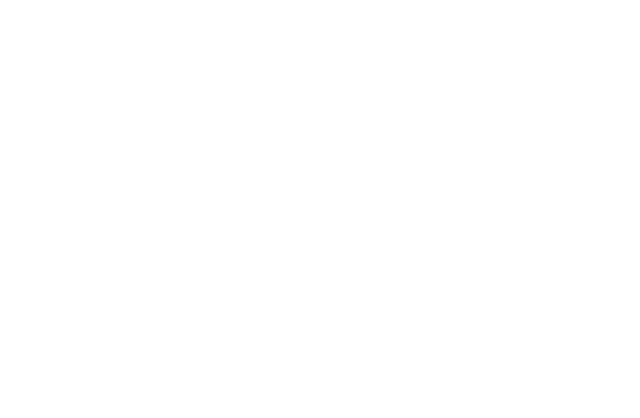
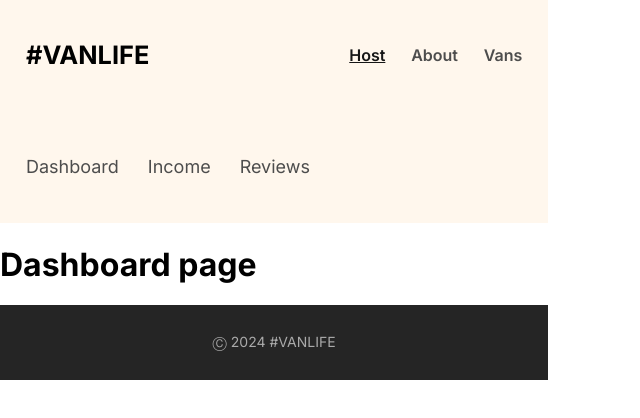
Before and after one commit to crcascr/React-Learning, a React (Create React App) app in the folder react-router/week-1/van-life-w1/: page /host in a window 1280 px wide. Before the commit this address had no page. Shown: the top 418 px of the page, without its empty margins (0-640 px from the left). Built offline with nearby package versions, Linux system fonts and the light colour scheme; what miragejs would draw is missing.

Commit message:
Nested routes implementation and host pages

```diff
--- /dev/null
+++ b/react-router/week-1/van-life-w1/src/components/Host/Dashboard.jsx
@@ -0,0 +1,11 @@
+import { Outlet } from "react-router-dom";
+
+function Dashboard(){
+    return(
+        <div className="dashboard">
+            <h1>Dashboard page</h1>
+        </div>
+    )
+}
+
+export default Dashboard
--- /dev/null
+++ b/react-router/week-1/van-life-w1/src/components/Host/Income.jsx
@@ -0,0 +1,9 @@
+function Income() {
+  return (
+    <div className="income">
+      <h1>Income goes here</h1>
+    </div>
+  );
+}
+
+export default Income;
--- /dev/null
+++ b/react-router/week-1/van-life-w1/src/components/Host/LayoutHost.jsx
@@ -0,0 +1,13 @@
+import { Outlet } from "react-router-dom";
+import NavBarHost from "./NavBarHost";
+
+function LayoutHost() {
+  return (
+    <>
+      <NavBarHost />
+      <Outlet />
+    </>
+  );
+}
+
+export default LayoutHost;
--- /dev/null
+++ b/react-router/week-1/van-life-w1/src/components/Host/NavBarHost.jsx
@@ -0,0 +1,14 @@
+import { Link} from "react-router-dom";
+
+function NavBarHost() {
+
+  return (
+    <nav className="navbarHost">
+      <Link className="navbarHost--link" to="/host">Dashboard</Link>
+      <Link className="navbarHost--link" to="/host/income">Income</Link>
+      <Link className="navbarHost--link" to="/host/reviews">Reviews</Link>
+    </nav>
+  );
+}
+
+export default NavBarHost;
--- /dev/null
+++ b/react-router/week-1/van-life-w1/src/components/Host/Reviews.jsx
@@ -0,0 +1,9 @@
+function Reviews() {
+    return (
+      <div className="reviews">
+        <h1>Reviews goes here</h1>
+      </div>
+    );
+  }
+
+  export default Reviews;
--- a/react-router/week-1/van-life-w1/src/components/NavBar.jsx
+++ b/react-router/week-1/van-life-w1/src/components/NavBar.jsx
@@ -21,6 +21,15 @@
           #VANLIFE
         </Link>
         <div className="navbar--others">
+          <Link
+            to="/host"
+            className={`navbar--link navbar--other ${
+              selectedLink === "host" ? "selected" : ""
+            }`}
+            onClick={() => setSelectedLink("host")}
+          >
+            Host
+          </Link>
           <Link
             to="/about"
             className={`navbar--link navbar--other ${
--- a/react-router/week-1/van-life-w1/src/index.js
+++ b/react-router/week-1/van-life-w1/src/index.js
@@ -7,6 +7,10 @@
 import "./vanLife.css";
 import Layout from "./components/Layout";
 import Home from "./components/Home";
+import LayoutHost from "./components/Host/LayoutHost";
+import Dashboard from "./components/Host/Dashboard";
+import Income from "./components/Host/Income";
+import Reviews from "./components/Host/Reviews";
 import About from "./components/About";
 import Vans from "./components/Vans";
 import VanDetail from "./components/VanDetail";
@@ -18,11 +22,17 @@
   <React.StrictMode>
     <BrowserRouter>
       <Routes>
-        <Route element={<Layout />}>
-          <Route path="/" element={<Home />} />
-          <Route path="/about" element={<About />} />
-          <Route path="/vans" element={<Vans />} />
-          <Route path="/vans/:id" element={<VanDetail />} />
+        <Route path="/" element={<Layout />}>
+          <Route index element={<Home />} />
+          <Route path="about" element={<About />} />
+          <Route path="vans" element={<Vans />} />
+          <Route path="vans/:id" element={<VanDetail />} />
+
+          <Route path="/host" element={<LayoutHost />}>
+            <Route index element={<Dashboard />} />
+            <Route path="income" element={<Income />} />
+            <Route path="reviews" element={<Reviews />} />
+          </Route>
         </Route>
       </Routes>
     </BrowserRouter>
--- a/react-router/week-1/van-life-w1/src/vanLife.css
+++ b/react-router/week-1/van-life-w1/src/vanLife.css
@@ -12,6 +12,7 @@
   display: flex;
   align-items: center;
   justify-content: space-between;
+  line-height: 22.9px;
 }
 
 .navbar--home {
@@ -302,3 +303,26 @@
   margin-bottom: 21.64px;
   line-height: 23.9px;
 }
+
+.navbarHost {
+  background-color: #fff7ed;
+  height: 111.62px;
+  display: flex;
+  align-items: center;
+  padding-left: 26px;
+  grid-gap: 29px;
+}
+
+.navbarHost--link {
+  color: #4d4d4d;
+  text-decoration: none;
+  font-size: 18px;
+  font-weight: 500;
+  line-height: 22.9px;
+}
+
+.navbarHost--link:hover {
+  color: #161616;
+  text-decoration: underline;
+  font-weight: 700;
+}
```
